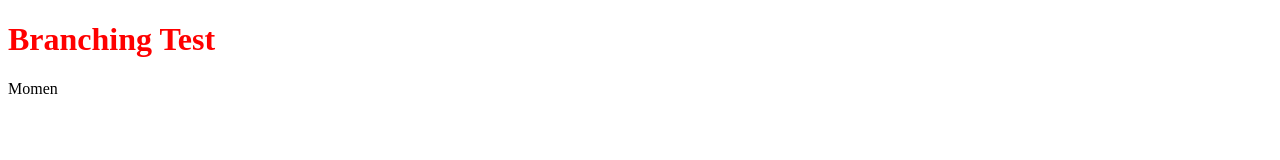
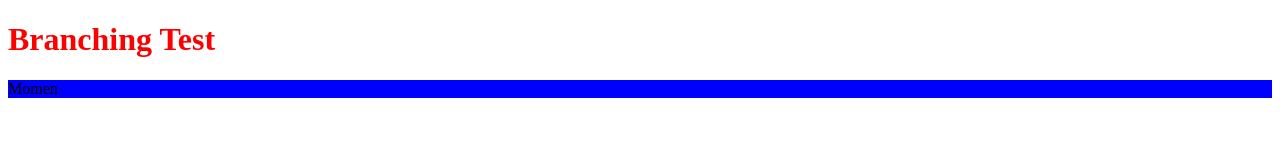
Before and after one commit to beingmomen/test-branch, a plain HTML site: page index.html in a window 1280 px wide. Drawn offline with Linux system fonts and the light colour scheme.

Commit message:
update css style

```diff
--- a/main.css
+++ b/main.css
@@ -1,3 +1,7 @@
 h1 {
   color: red;
 }
+
+p {
+  background-color: #00f;
+}
```
